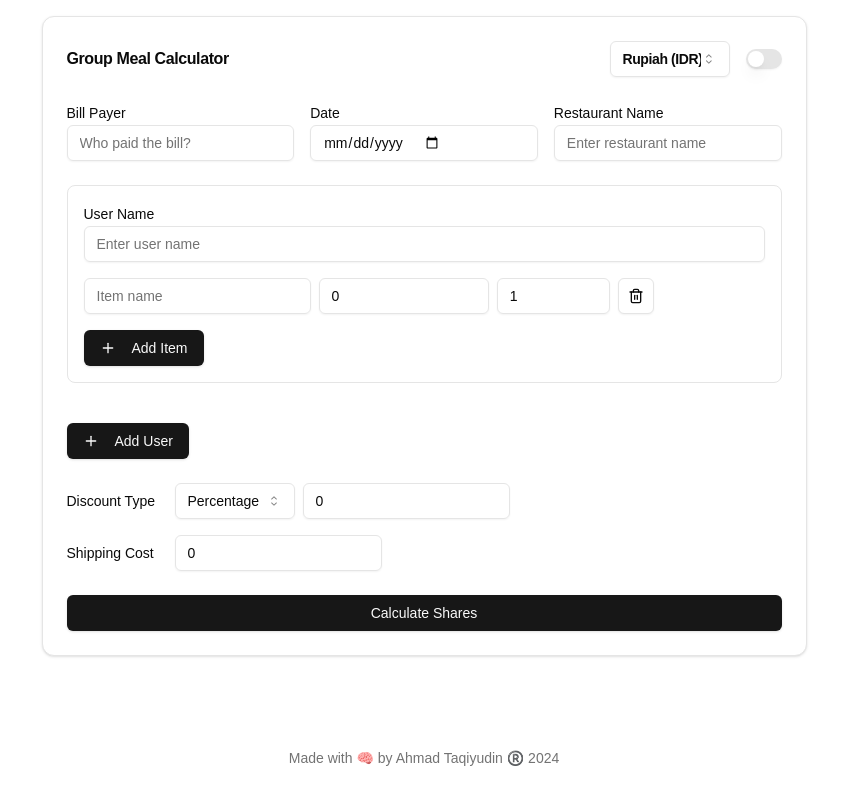
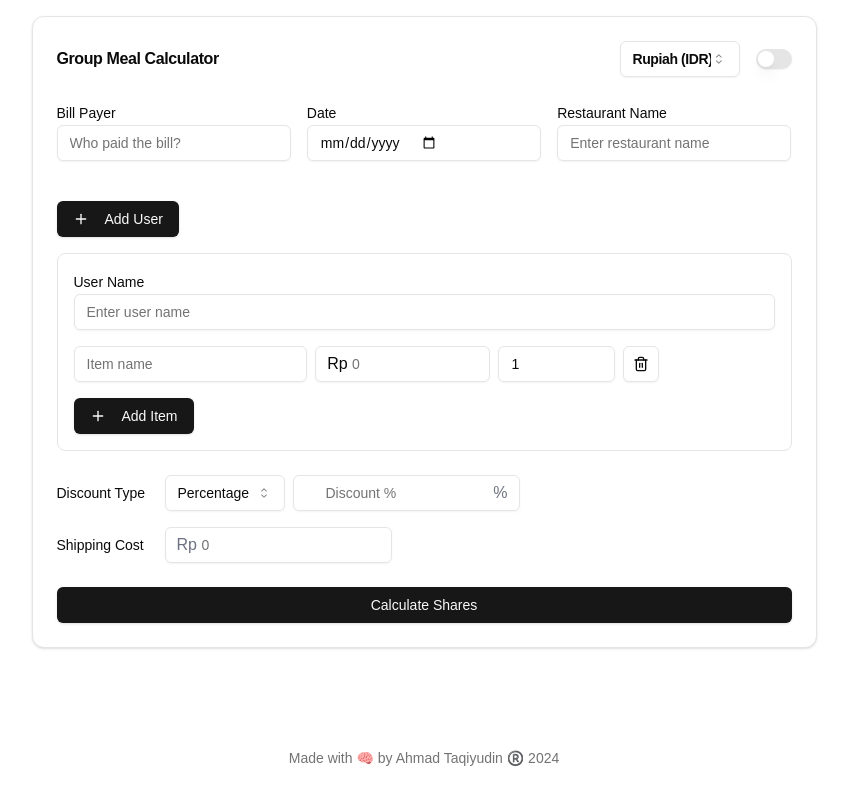
Before and after one commit to kuntaqi/group-meal-calculator, a Next.js app: page / in a window 1280 px wide. Shown: the whole page, without its empty margins (216-1064 px from the left). Built offline with nearby package versions, Linux system fonts and the light colour scheme.

Commit message:
Fix some minor client issue

```diff
--- a/components/group-meal-calculator.tsx
+++ b/components/group-meal-calculator.tsx
@@ -1,13 +1,13 @@
 'use client'
 
 import {useState, useEffect, useRef} from 'react'
-import { Button } from "@/components/ui/button"
-import { Input } from "@/components/ui/input"
-import { Label } from "@/components/ui/label"
-import { Switch } from "@/components/ui/switch"
-import { Card, CardContent, CardFooter, CardHeader, CardTitle } from "@/components/ui/card"
-import { Select, SelectContent, SelectItem, SelectTrigger, SelectValue } from "@/components/ui/select"
-import { Moon, Sun, Plus, Trash2, Download, Camera } from 'lucide-react'
+import {Button} from "@/components/ui/button"
+import {Input} from "@/components/ui/input"
+import {Label} from "@/components/ui/label"
+import {Switch} from "@/components/ui/switch"
+import {Card, CardContent, CardFooter, CardHeader, CardTitle} from "@/components/ui/card"
+import {Select, SelectContent, SelectItem, SelectTrigger, SelectValue} from "@/components/ui/select"
+import {Moon, Sun, Plus, Trash2, Download, Camera} from 'lucide-react'
 import html2canvas from "html2canvas";
 
 interface Item {
@@ -19,7 +19,7 @@ interface Item {
 
 interface User {
   name: string,
-  items: Item[],
+  items: Item[]
 }
 
 interface Discount {
@@ -38,8 +38,8 @@ interface Result {
 
 export function GroupMealCalculatorComponent() {
   const [darkMode, setDarkMode] = useState<boolean>(false)
-  const [users, setUsers] = useState<User[]>([{ name: '', items: [{ name: '', price: 0, quantity: 1, total: 0 }] }])
-  const [discount, setDiscount] = useState<Discount>({ type: 'percentage', value: 0 })
+  const [users, setUsers] = useState<User[]>([{name: '', items: [{name: '', price: 0, quantity: 1, total: 0}]}])
+  const [discount, setDiscount] = useState<Discount>({type: 'percentage', value: 0})
   const [shipping, setShipping] = useState<number>(0)
   const [results, setResults] = useState<Result[]>([])
   const [currency, setCurrency] = useState<string>('IDR')
@@ -58,12 +58,12 @@ export function GroupMealCalculatorComponent() {
   }, [darkMode])
 
   const addUser = () => {
-    setUsers([...users, { name: '', items: [{ name: '', price: 0, quantity: 1, total: 0 }] }])
+    setUsers([{name: '', items: [{name: '', price: 0, quantity: 1, total: 0}]}, ...users])
   }
 
   const addItem = (userIndex: number) => {
     const newUsers = [...users]
-    newUsers[userIndex].items.push({ name: '', price: 0, quantity: 1, total: 0 })
+    newUsers[userIndex].items.push({name: '', price: 0, quantity: 1, total: 0})
     setUsers(newUsers)
   }
 
@@ -175,11 +175,30 @@ export function GroupMealCalculatorComponent() {
   const formatCurrency = (amount: number) => {
     const roundedAmount = Math.ceil(amount)
     if (currency === 'IDR') {
-      return new Intl.NumberFormat('id-ID', { style: 'currency', currency: 'IDR', maximumFractionDigits: 0 }).format(roundedAmount)
+      return new Intl.NumberFormat('id-ID', {
+        style: 'currency',
+        currency: 'IDR',
+        maximumFractionDigits: 0
+      }).format(roundedAmount)
     } else {
-      return new Intl.NumberFormat('en-US', { style: 'currency', currency: 'USD', maximumFractionDigits: 0 }).format(roundedAmount)
+      return new Intl.NumberFormat('en-US', {
+        style: 'currency',
+        currency: 'USD',
+        maximumFractionDigits: 0
+      }).format(roundedAmount)
     }
   }
+
+  const getCurrencyPrefix = (currency: string) => {
+    switch (currency) {
+      case 'IDR':
+        return 'Rp'; // Indonesian Rupiah
+      case 'USD':
+        return '$'; // US Dollar
+      default:
+        return ''; // Default case
+    }
+  };
 
   return (
       <div className={`min-h-screen p-4 flex flex-col ${darkMode ? 'dark' : ''}`}>
@@ -191,23 +210,21 @@ export function GroupMealCalculatorComponent() {
                 <div className="flex items-center space-x-4">
                   <Select value={currency} onValueChange={(value: string) => setCurrency(value)}>
                     <SelectTrigger className="w-[120px]">
-                    <SelectValue placeholder="Currency" />
+                      <SelectValue placeholder="Currency"/>
                     </SelectTrigger>
                     <SelectContent>
                       <SelectItem value="IDR">Rupiah (IDR)</SelectItem>
                       <SelectItem value="USD">Dollar (USD)</SelectItem>
                     </SelectContent>
                   </Select>
-                <Switch
-                  checked={darkMode}
-                  onCheckedChange={setDarkMode}
-                >
+                  <Switch checked={darkMode} onCheckedChange={setDarkMode}>
                     <span className="sr-only">Toggle dark mode</span>
-                  {darkMode ? <Moon className="h-4 w-4" /> : <Sun className="h-4 w-4" />}
+                    {darkMode ? <Moon className="h-4 w-4"/> : <Sun className="h-4 w-4"/>}
                   </Switch>
                 </div>
               </CardTitle>
             </CardHeader>
+
             <CardContent>
               <div className="grid grid-cols-1 md:grid-cols-3 gap-4 mb-6">
                 <div>
@@ -238,8 +255,11 @@ export function GroupMealCalculatorComponent() {
                   />
                 </div>
               </div>
+              <Button onClick={addUser} className="mt-4">
+                <Plus className="h-4 w-4 mr-2"/> Add User
+              </Button>
               {users.map((user, userIndex) => (
-              <div key={userIndex} className="mb-6 p-4 border rounded-lg">
+                  <div key={userIndex} className="mt-4 mb-6 p-4 border rounded-lg">
                     <div className="mb-4">
                       <Label htmlFor={`user-${userIndex}`}>User Name</Label>
                       <Input
@@ -250,20 +270,23 @@ export function GroupMealCalculatorComponent() {
                       />
                     </div>
                     {user.items.map((item, itemIndex) => (
-                  <div key={itemIndex} className="flex flex-col sm:flex-row items-start sm:items-center space-y-2 sm:space-y-0 sm:space-x-2 mb-2">
+                        <div key={itemIndex}
+                             className="flex flex-col sm:flex-row items-start sm:items-center space-y-2 sm:space-y-0 sm:space-x-2 mb-2">
                           <Input
                               className="w-full sm:w-1/3"
                               value={item.name}
                               onChange={(e) => handleInputChange(userIndex, itemIndex, 'name', e.target.value)}
                               placeholder="Item name"
                           />
+                          <div className="relative w-full sm:w-1/4">
+                            <span className="absolute left-3 top-1/2 transform -translate-y-1/2">{getCurrencyPrefix(currency)}</span>
                             <Input
-                      className="w-full sm:w-1/4"
+                                className="pl-8"
                                 type="number"
-                      value={item.price}
+                                value={item.price === 0 ? '' : item.price}
                                 onChange={(e) => handleInputChange(userIndex, itemIndex, 'price', e.target.value)}
-                      placeholder={`Price (${currency})`}
-                    />
+                                placeholder=" 0"/>
+                          </div>
                           <Input
                               className="w-full sm:w-1/6"
                               type="number"
@@ -273,63 +296,92 @@ export function GroupMealCalculatorComponent() {
                               min="1"
                           />
                           <Button variant="outline" size="icon" onClick={() => removeItem(userIndex, itemIndex)}>
-                      <Trash2 className="h-4 w-4" />
+                            <Trash2 className="h-4 w-4"/>
                             <span className="sr-only">Remove item</span>
                           </Button>
                         </div>
                     ))}
                     <Button onClick={() => addItem(userIndex)} className="mt-2">
-                  <Plus className="h-4 w-4 mr-2" /> Add Item
+                      <Plus className="h-4 w-4 mr-2"/> Add Item
                     </Button>
                   </div>
               ))}
-            <Button onClick={addUser} className="mt-4">
-              <Plus className="h-4 w-4 mr-2" /> Add User
-            </Button>
+
+              {/* Discount Section */}
               <div className="mt-6 space-y-4">
                 <div className="flex flex-col sm:flex-row items-start sm:items-center space-y-2 sm:space-y-0 sm:space-x-2">
                   <Label htmlFor="discount-type" className="min-w-[100px]">Discount Type</Label>
                   <Select
                       value={discount.type}
-                  onValueChange={(value) => setDiscount({ ...discount, type: value as Discount['type'] })}
+                      onValueChange={(value) => setDiscount({
+                        ...discount,
+                        type: value as Discount['type'],
+                        value: discount.value
+                      })}
                   >
                     <SelectTrigger id="discount-type" className="w-full sm:w-[120px]">
-                    <SelectValue placeholder="Select type" />
+                      <SelectValue placeholder="Select type"/>
                     </SelectTrigger>
                     <SelectContent>
                       <SelectItem value="percentage">Percentage</SelectItem>
                       <SelectItem value="amount">Amount</SelectItem>
                     </SelectContent>
                   </Select>
+
+                  {/* Updated Discount Input */}
+                  <div className="relative w-full sm:w-auto">
                     <Input
-                  className="w-full sm:w-auto"
+                        id="discount-value"
+                        className={`pl-8 ${discount.type === 'amount' ? 'pr-8' : ''}`}
                         type="number"
                         step={discount.type === 'percentage' ? '0.01' : '1'}
-                  value={discount.value}
-                  onChange={(e) => setDiscount({ ...discount, value: parseFloat(e.target.value) || 0 })}
-                  placeholder={discount.type === 'percentage' ? 'Discount %' : `Discount (${currency})`}
+                        value={discount.value === 0 ? '' : discount.value}
+                        onChange={(e) => setDiscount({...discount, value: parseFloat(e.target.value) || 0})}
+                        placeholder={discount.type === 'percentage' ? 'Discount %' : `Discount Amount`}
                     />
+                    {discount.type === 'amount' && (
+                        <span className="absolute left-3 top-1/2 transform -translate-y-1/2 text-gray-500">
+                          {getCurrencyPrefix(currency)}
+                        </span>
+                    )}
+                    {discount.type === 'percentage' && (
+                        <span className="absolute right-3 top-1/2 transform -translate-y-1/2 text-gray-500">
+                          %
+                        </span>
+                    )}
                   </div>
-              <div className="flex flex-col sm:flex-row items-start sm:items-center space-y-2 sm:space-y-0 sm:space-x-2">
+                </div>
+                <div
+                    className="flex flex-col sm:flex-row items-start sm:items-center space-y-2 sm:space-y-0 sm:space-x-2">
                   <Label htmlFor="shipping" className="min-w-[100px]">Shipping Cost</Label>
+                  <div className="relative w-full sm:w-auto">
+                    <span className="absolute left-3 top-1/2 transform -translate-y-1/2 text-gray-500">
+                      {getCurrencyPrefix(currency)}
+                    </span>
                     <Input
                         id="shipping"
-                  className="w-full sm:w-auto"
+                        className="pl-8" // Padding for the prefix
                         type="number"
-                  value={shipping}
+                        value={shipping === 0 ? '' : shipping}
                         onChange={(e) => setShipping(parseFloat(e.target.value) || 0)}
-                  placeholder={`Enter shipping cost (${currency})`}
+                        placeholder=" 0"
                     />
                   </div>
                 </div>
+              </div>
+
             </CardContent>
             <CardFooter>
               <Button onClick={calculateShares} className="w-full" disabled={isCalculating}>
                 {isCalculating ? (
                     <>
-                  <svg className="animate-spin -ml-1 mr-3 h-5 w-5 text-white" xmlns="http://www.w3.org/2000/svg" fill="none" viewBox="0 0 24 24">
-                    <circle className="opacity-25" cx="12" cy="12" r="10" stroke="currentColor" strokeWidth="4"></circle>
-                    <path className="opacity-75" fill="currentColor" d="M4 12a8 8 0 018-8V0C5.373 0 0 5.373 0 12h4zm2 5.291A7.962 7.962 0 014 12H0c0 3.042 1.135 5.824 3 7.938l3-2.647z"></path>
+                      <svg className="animate-spin -ml-1 mr-3 h-5 w-5 text-white"
+                           xmlns="http://www.w3.org/2000/svg"
+                           fill="none" viewBox="0 0 24 24">
+                        <circle className="opacity-25" cx="12" cy="12" r="10" stroke="currentColor"
+                                strokeWidth="4"></circle>
+                        <path className="opacity-75" fill="currentColor"
+                              d="M4 12a8 8 0 018-8V0C5.373 0 0 5.373 0 12h4zm2 5.291A7.962 7.962 0 014 12H0c0 3.042 1.135 5.824 3 7.938l3-2.647z"></path>
                       </svg>
                       Calculating...
                     </>
@@ -372,10 +424,10 @@ export function GroupMealCalculatorComponent() {
                 </CardContent>
                 <CardFooter className="flex flex-col sm:flex-row justify-between space-y-2 sm:space-y-0">
                   <Button onClick={exportCSV} className="w-full sm:w-auto">
-                <Download className="h-4 w-4 mr-2" /> Export CSV
+                    <Download className="h-4 w-4 mr-2"/> Export CSV
                   </Button>
                   <Button onClick={saveAsImage} className="w-full sm:w-auto">
-                <Camera className="h-4 w-4 mr-2" /> Save as Image
+                    <Camera className="h-4 w-4 mr-2"/> Save as Image
                   </Button>
                 </CardFooter>
               </Card>
```
Lines whose indentation alone changed are shown as unchanged.
